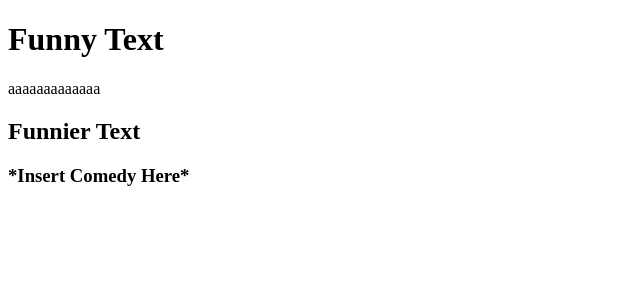
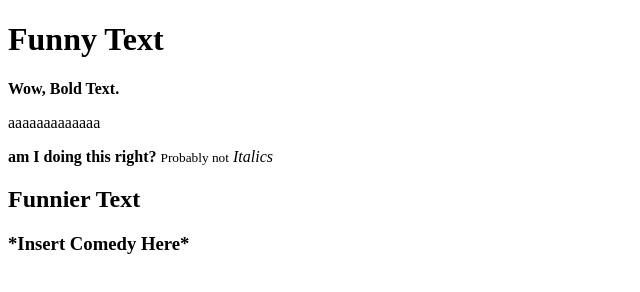
Before and after one commit to Gabriel-Pusey/lcc-site, a plain HTML site: page text.html in a window 1280 px wide. Shown: the whole page, without its empty margins (0-640 px from the left). Drawn offline with Linux system fonts and the light colour scheme.

Commit message:
Update text.html

```diff
--- a/text.html
+++ b/text.html
@@ -9,7 +9,14 @@
 <body>
 <h1>Funny Text</h1>
 
+<b>Wow, Bold Text.</b>
+
 <p>aaaaaaaaaaaaa</p>
+
+<b>am I doing this right?</b>
+<small>Probably not</small>
+
+<i>Italics</i>
 
 <h2>Funnier Text</h2>
 <h3>*Insert Comedy Here*</h3>
```
